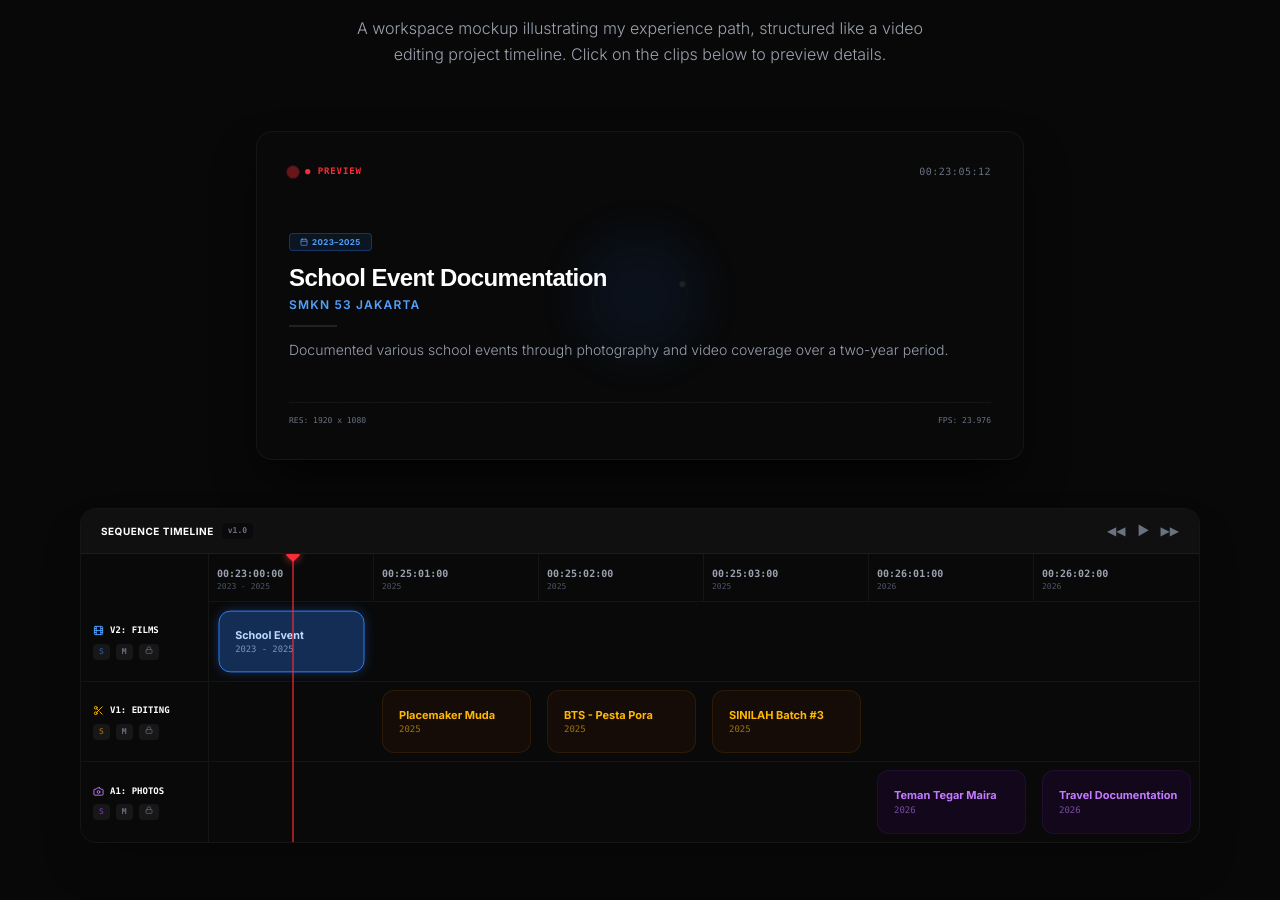
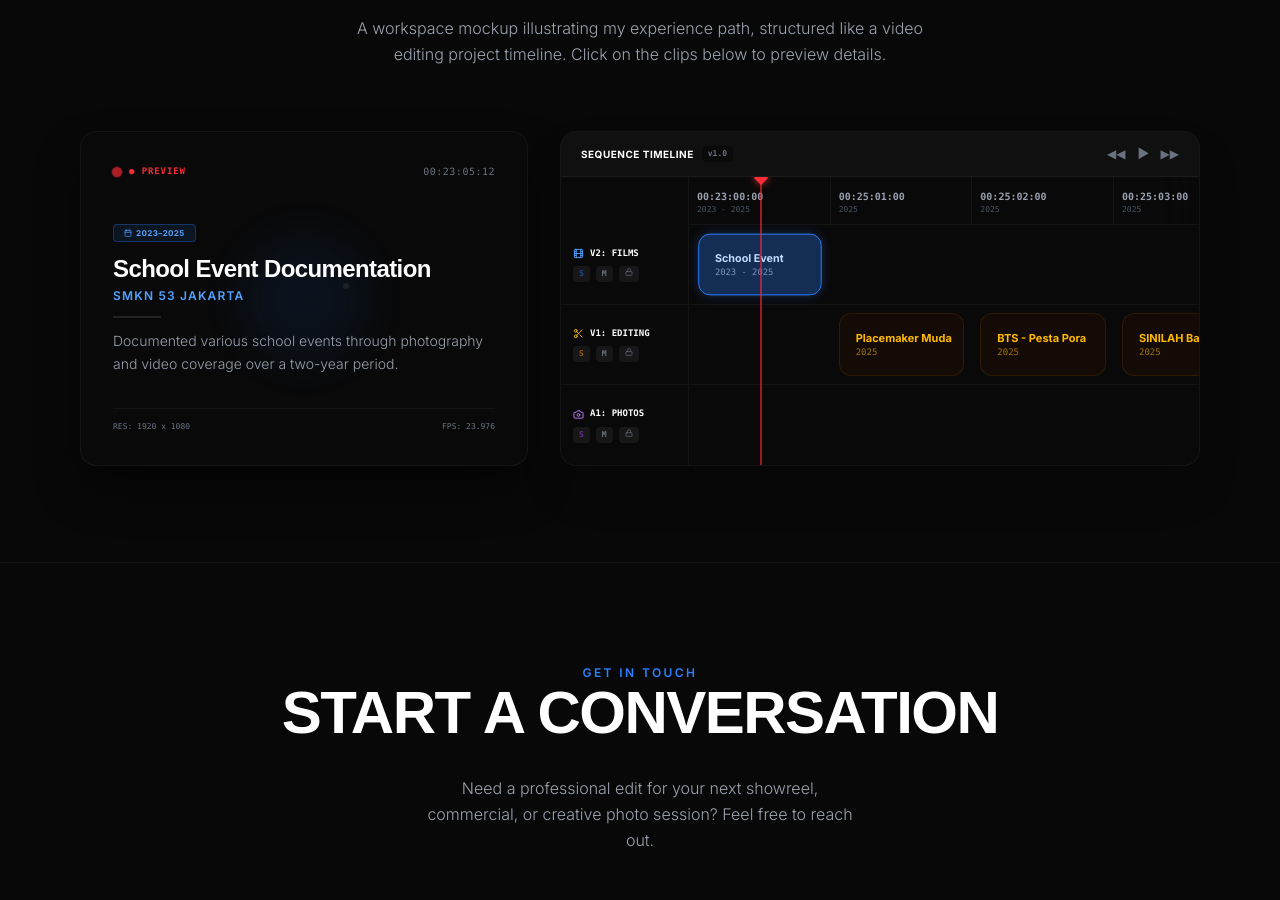
Before and after one commit to Arman1862/portofolio-rashqy, a React (Vite) app: page / in a window 1280 px wide. Shown: the part 1860-2760 px from the top of the page. Built offline with nearby package versions, Linux system fonts and the light colour scheme; a web font is replaced by a local one.

Commit message:
style: align timeline preview monitor and sequence timeline side-by-side on desktop

```diff
--- a/src/pages/Home.tsx
+++ b/src/pages/Home.tsx
@@ -192,12 +192,12 @@ export default function Home() {
             </p>
           </div>
 
-          {/* Interactive Workspace Panel - Stacked Layout */}
-          <div className="space-y-8 md:space-y-12">
+          {/* Interactive Workspace Panel - Side-by-Side on Desktop */}
+          <div className="grid grid-cols-1 lg:grid-cols-12 gap-8 items-stretch">
 
-            {/* Top: Program Monitor (Preview Screen) - Centered, comfortable reading width */}
-            <div className="w-full max-w-3xl mx-auto">
-              <div className="w-full aspect-video md:aspect-[21/9] rounded-2xl bg-neutral-950/80 border border-white/5 p-6 md:p-8 relative overflow-hidden flex flex-col justify-between shadow-2xl shadow-black/80 backdrop-blur-xl">
+            {/* Left: Program Monitor (Preview Screen) */}
+            <div className="lg:col-span-5 w-full flex flex-col">
+              <div className="w-full aspect-video lg:aspect-auto lg:h-full rounded-2xl bg-neutral-950/80 border border-white/5 p-6 md:p-8 relative overflow-hidden flex flex-col justify-between shadow-2xl shadow-black/80 backdrop-blur-xl">
 
                 {/* Viewport pulsers / decorative grid */}
                 <div className="absolute inset-0 bg-dot-pattern opacity-10 pointer-events-none" />
@@ -258,9 +258,9 @@ export default function Home() {
               </div>
             </div>
 
-            {/* Bottom: Timeline Panel (Resolve/Premiere mockup) - Spans full width for maximum readability */}
-            <div className="w-full">
-              <div className="w-full rounded-2xl bg-neutral-950/80 border border-white/5 overflow-hidden shadow-2xl backdrop-blur-xl flex flex-col">
+            {/* Right: Sequence Timeline Panel */}
+            <div className="lg:col-span-7 w-full flex flex-col">
+              <div className="w-full h-full rounded-2xl bg-neutral-950/80 border border-white/5 overflow-hidden shadow-2xl backdrop-blur-xl flex flex-col justify-between">
 
                 {/* Timeline Header (Workspace name & Mini transport controls) */}
                 <div className="bg-neutral-900/60 px-5 py-3.5 border-b border-white/5 flex items-center justify-between select-none">
@@ -311,8 +311,8 @@ export default function Home() {
                   </div>
 
                   {/* Right Column: Scrollable Tracks & Timeline ruler */}
-                  <div className="flex-1 overflow-x-auto relative select-none">
-                    <div className="min-w-[800px] md:min-w-full relative">
+                  <div className="flex-1 overflow-x-auto relative select-none scrollbar-thin scrollbar-thumb-white/10 scrollbar-track-transparent">
+                    <div className="min-w-[750px] lg:min-w-[850px] relative">
 
                       {/* Timeline Ruler */}
                       <div className="h-12 border-b border-white/5 grid grid-cols-6 w-full bg-neutral-950/40 text-[10px] font-mono text-gray-500 select-none">
```
